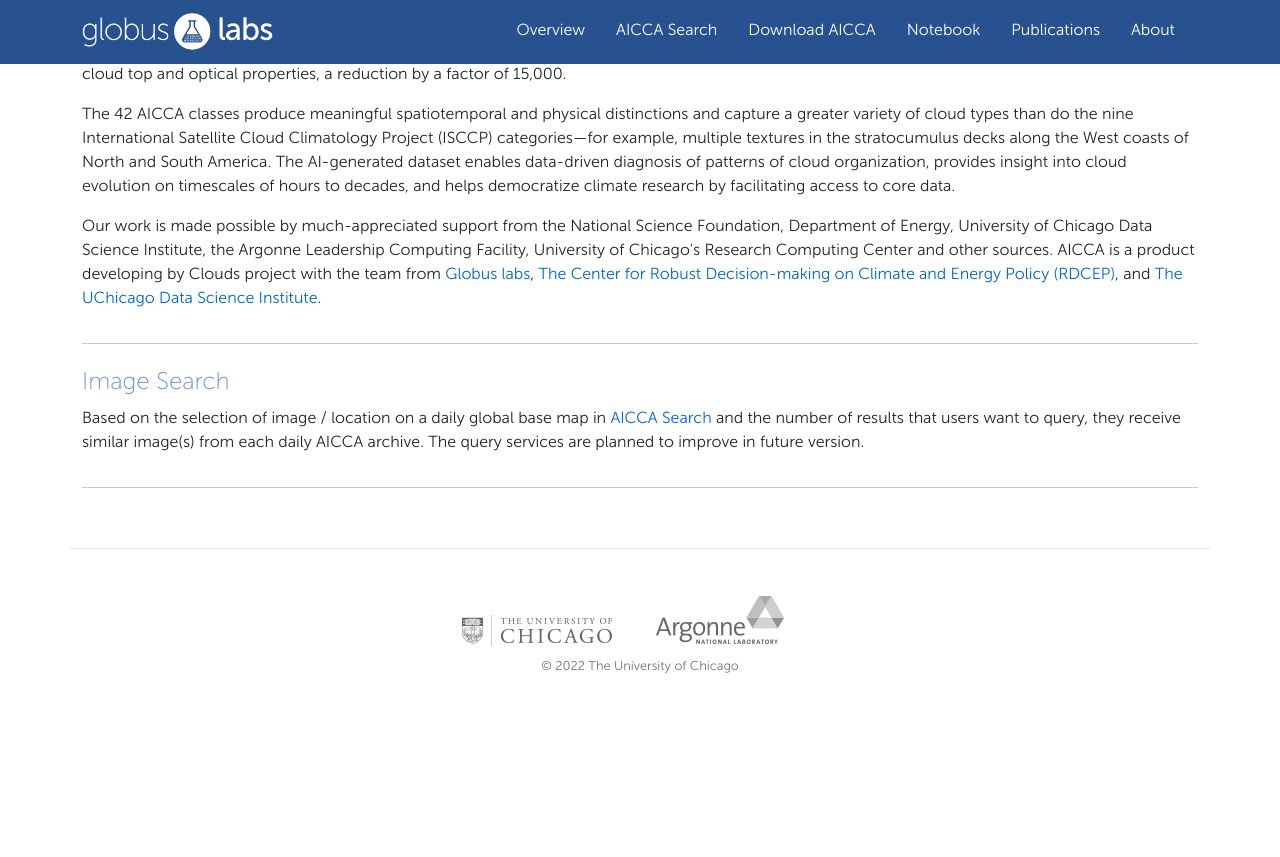
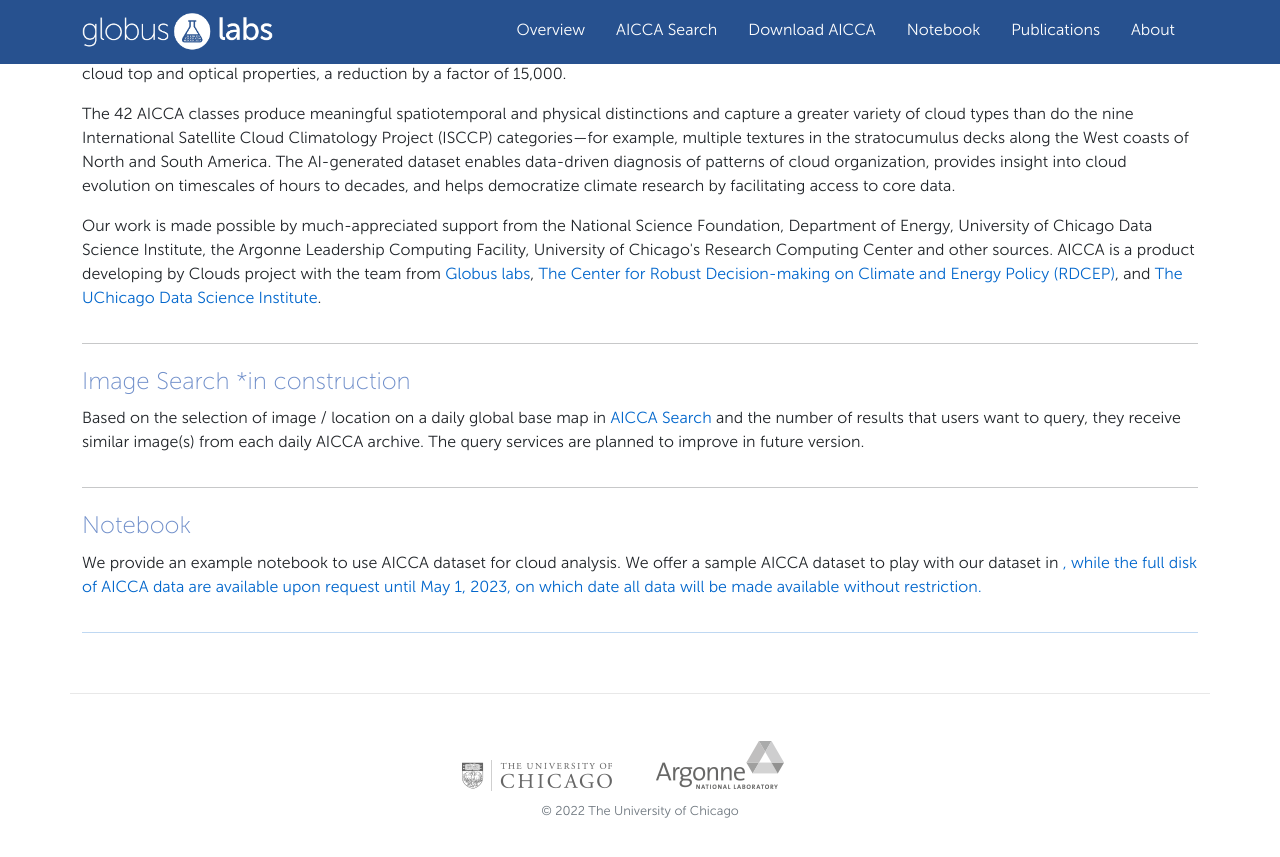
Before and after one commit to TakGlobus/AICCA-explorer, a Jekyll site: the page built from index.html, in a window 1280 px wide and 900 px high, scrolled down 544 px. Shown: the top 857 px of the window. Built offline with Jekyll 4.4.1, drawn with Linux system fonts in a browser that asks for light colours; nearby versions of some CDN libraries; comment, search, counter and statistics services are not loaded; before the commit the page ends 1300 px from its top, so only the background shows below that.

Commit message:
change front

```diff
--- a/index.html
+++ b/index.html
@@ -102,7 +102,7 @@
 <hr>
 
 <div class="row mt-4">
-  <h4 class="font-weight-bold">Image Search</h4>
+  <h4 class="font-weight-bold">Image Search *in construction</h4>
   <div class="col">
     <p class="lh-base">
       Based on the selection of image / location on a daily global base map in <a href="search.html">AICCA Search</a>
@@ -112,3 +112,15 @@
   </div>
 </div>
 <hr>
+
+<div class="row mt-4">
+  <h4 class="font-weight-bold">Notebook</h4>
+  <div class="col">
+    <p class="lh-base">
+      We provide an example notebook to use AICCA dataset for cloud analysis.
+      We offer a sample AICCA dataset to play with our dataset in <a href="download.html">, while the full disk of AICCA data are available upon request until May 1, 2023,
+      on which date all data will be made available without restriction.
+    </p>
+  </div>
+</div>
+<hr>
```
Also changed, not shown: download.html (+7 -0 lines).
